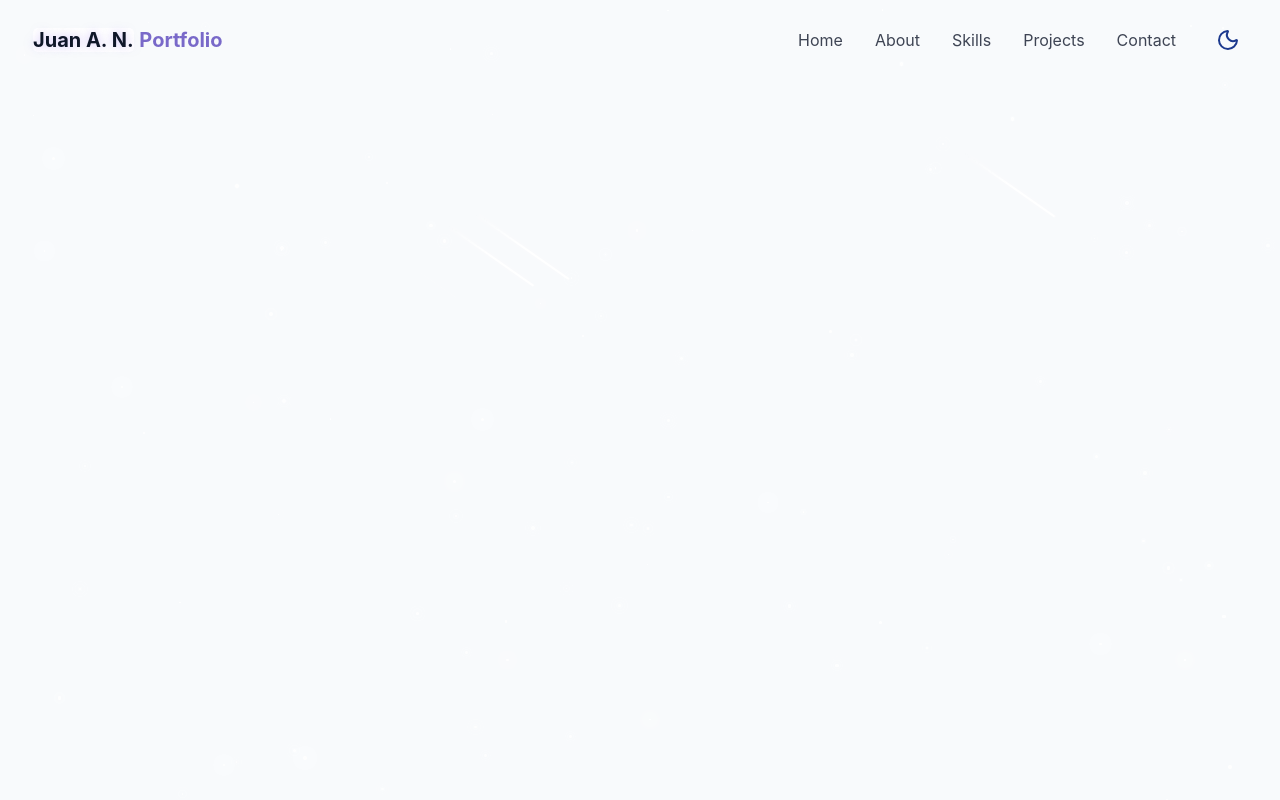
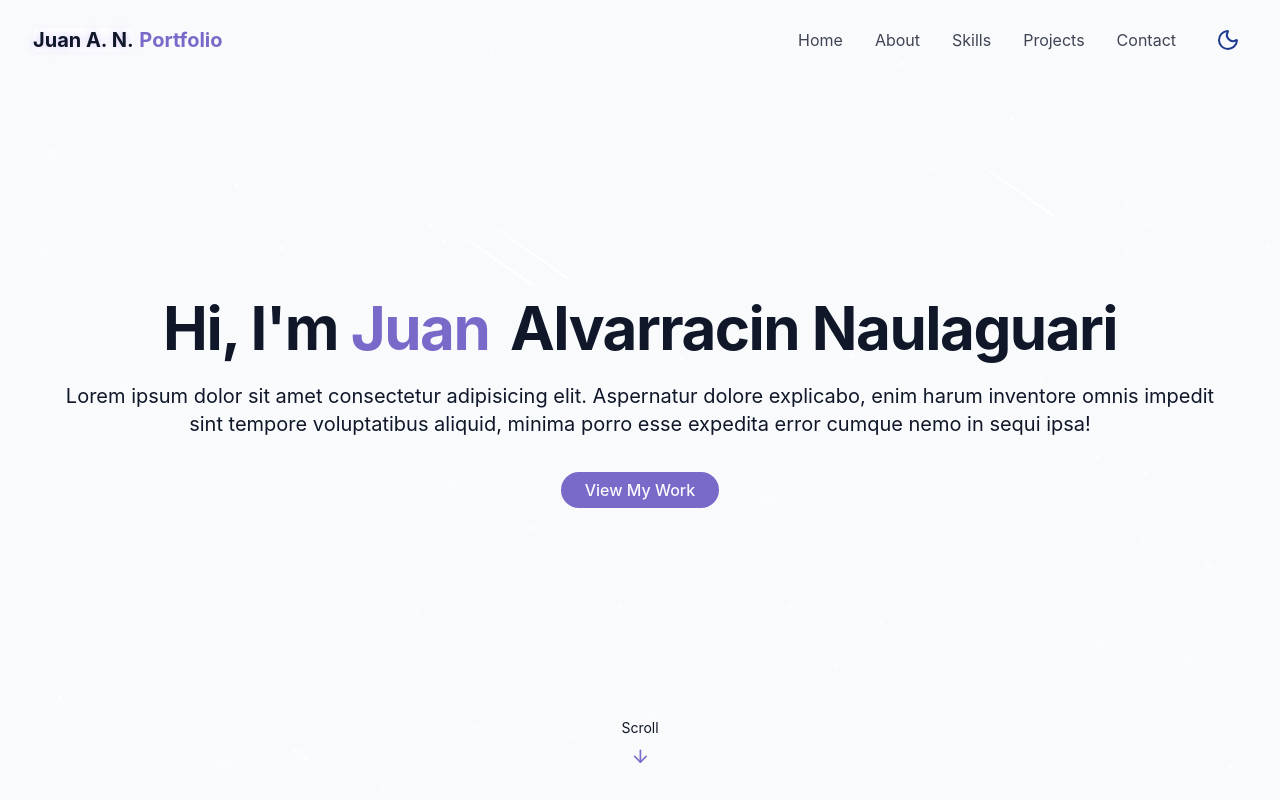
Before and after one commit to naulari/naulari.github.io, a React (Vite) app: page / in a window 1280 px wide. Built offline with nearby package versions, Linux system fonts and the light colour scheme.

Commit message:
Hero Section

```diff
--- /dev/null
+++ b/src/components/HeroSection.jsx
@@ -0,0 +1,33 @@
+import { ArrowDown } from "lucide-react";
+
+export const HeroSection = () => {
+    return (
+        <section id="hero"
+            className="relative min-h-screen flex flex-col items-center justify-center px-4">
+
+            <div className="container mx-w-4xl mx-auto text-center z-10">
+                <div className="space-y-6">
+                    <h1 className="text-4xl md:text-6xl font-bold tracking-tight">
+                       <span className="opacity-0 animate-fade-in"> Hi, I'm</span>
+                       <span className="text-primary opacity-0 animate-fade-in-delay-1"> Juan</span>
+                       <span className="text-gradient ml-2 opacity-0 animate-fade-in-delay-2"> Alvarracin Naulaguari</span>
+                    </h1>
+
+                    <p className="text-lg md:text-xl text-muted-foreground max-2-2xl mx-auto opacity-0 animate-fade-in-delay-3">
+                        Lorem ipsum dolor sit amet consectetur adipisicing elit. Aspernatur dolore explicabo, enim harum inventore omnis impedit sint tempore voluptatibus aliquid, minima porro esse expedita error cumque nemo in sequi ipsa!
+                    </p>
+
+                    <div className="pt-4 opacity-0 animate-fade-in-delay-4">
+                        <a href="#projects" className="cosmic-button">
+                            View My Work
+                        </a>
+                    </div>
+                </div>
+            </div>
+        <div className="absolute bottom-8 left-1/2 transform -translate-x-1/2 flex flex-col items-center animate-bounce">
+            <span className="text-sm text-muted-foreground mb-2"> Scroll </span>
+            <ArrowDown className="h-5 w-5 text-primary"/>
+        </div>
+        </section>
+    );
+}
--- a/src/pages/Home.jsx
+++ b/src/pages/Home.jsx
@@ -1,6 +1,7 @@
 import { ThemeToggle } from "../components/ThemeToggle";
 import { StarBackground } from "../components/StarBackground";
 import { Navbar } from "../components/Navbar";
+import { HeroSection } from "../components/HeroSection";
 
 export const Home = () => {
     return (
@@ -12,7 +13,9 @@
             {/* NavBar */}
             <Navbar />
             {/* Main Content */}
-
+            <main>
+                <HeroSection/>
+            </main>
             {/* Footer */}
         </div>
     );
```
